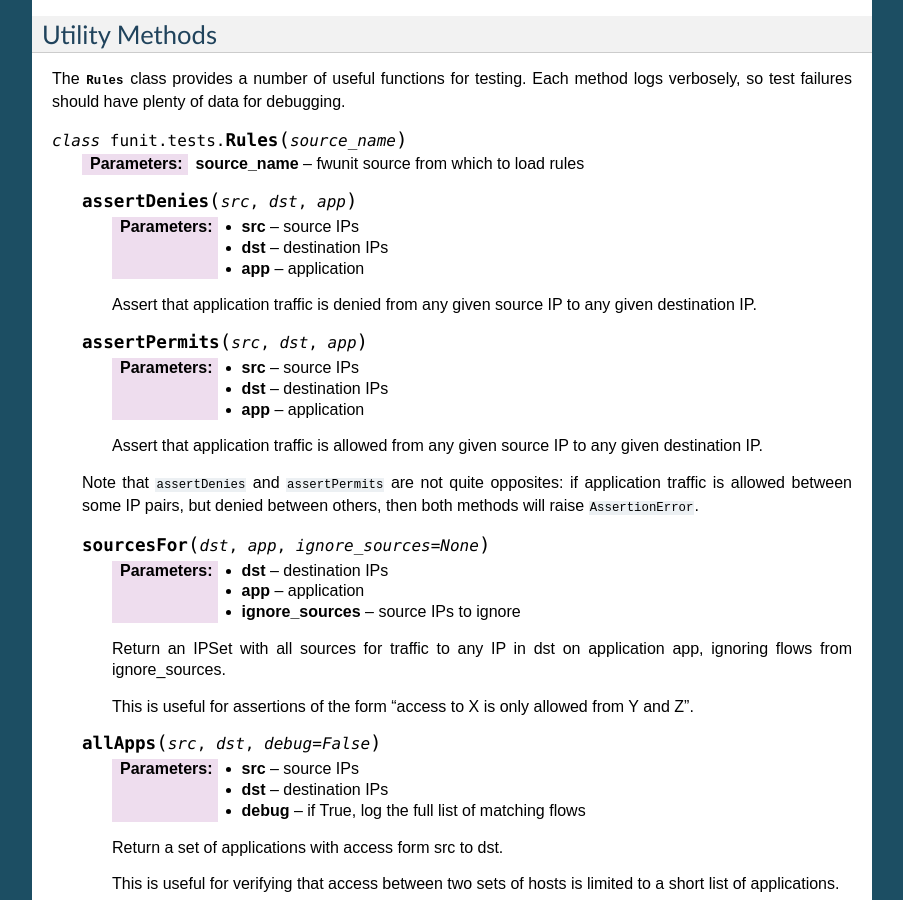
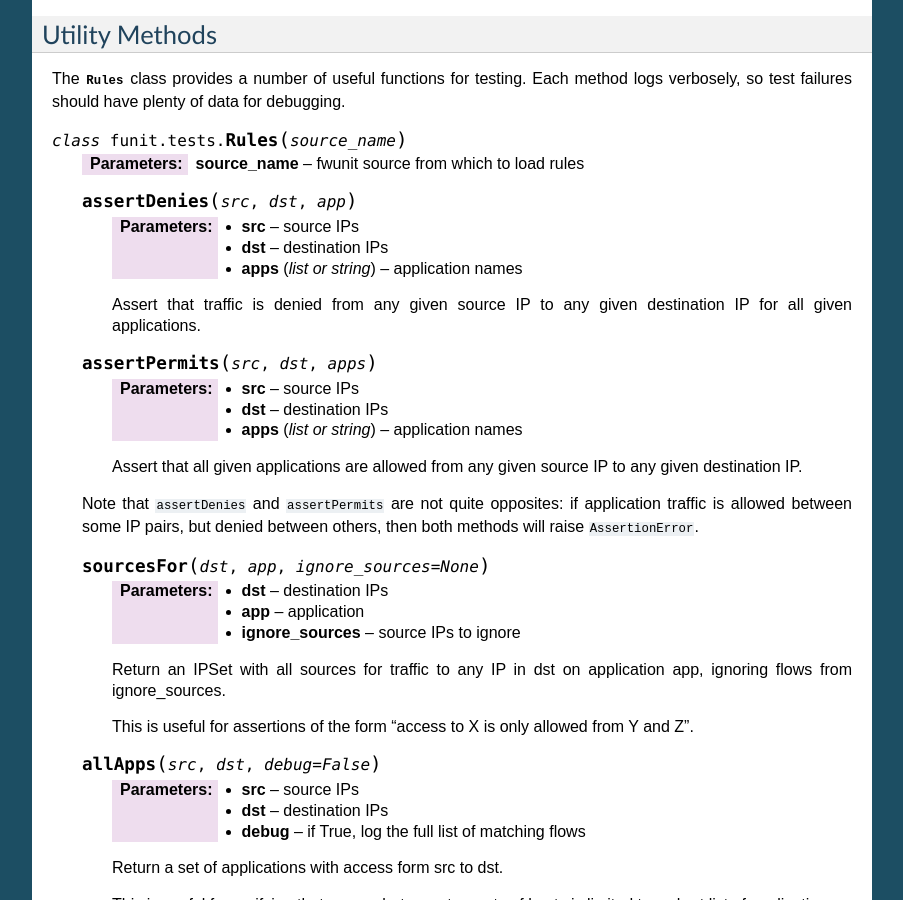
Before and after one commit to mozilla/build-fwunit, a Sphinx documentation site: the page built from docs/testing.rst, in a window 1280 px wide and 900 px high, scrolled down 1841 px. Shown: the whole window, without its empty margins (198-1101 px from the left). Built offline with Sphinx 7.4.7, drawn with Linux system fonts in a browser that asks for light colours; the version number could not be read and is left out.

Commit message:
Allow assertPermits and assertDenies to take multiple apps

```diff
--- a/docs/testing.rst
+++ b/docs/testing.rst
@@ -118,17 +118,19 @@ Each method logs verbosely, so test failures should have plenty of data for debu
 
         :param src: source IPs
         :param dst: destination IPs
-        :param app: application
+        :param apps: application names
+        :type apps: list or string
 
-        Assert that application traffic is denied from any given source IP to any given destination IP.
+        Assert that traffic is denied from any given source IP to any given destination IP for all given applications.
 
-    .. py:method:: assertPermits(src, dst, app)
+    .. py:method:: assertPermits(src, dst, apps)
 
         :param src: source IPs
         :param dst: destination IPs
-        :param app: application
+        :param apps: application names
+        :type apps: list or string
 
-        Assert that application traffic is allowed from any given source IP to any given destination IP.
+        Assert that all given applications are allowed from any given source IP to any given destination IP.
 
     Note that ``assertDenies`` and ``assertPermits`` are not quite opposites:
     if application traffic is allowed between some IP pairs, but denied between others, then both methods will raise ``AssertionError``.
```
Also changed, not shown: 2 other files.
